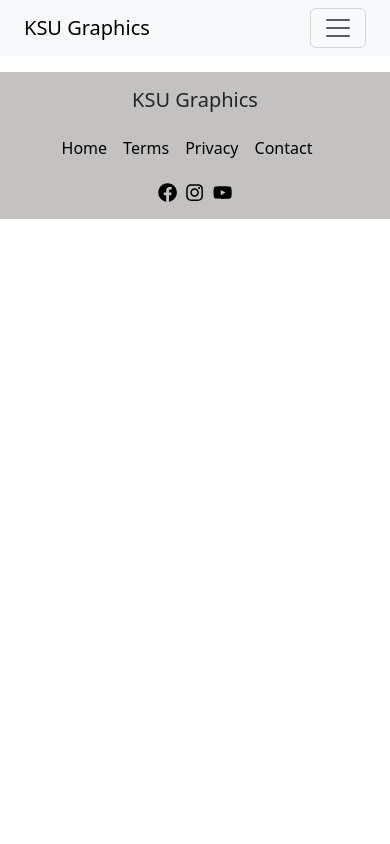
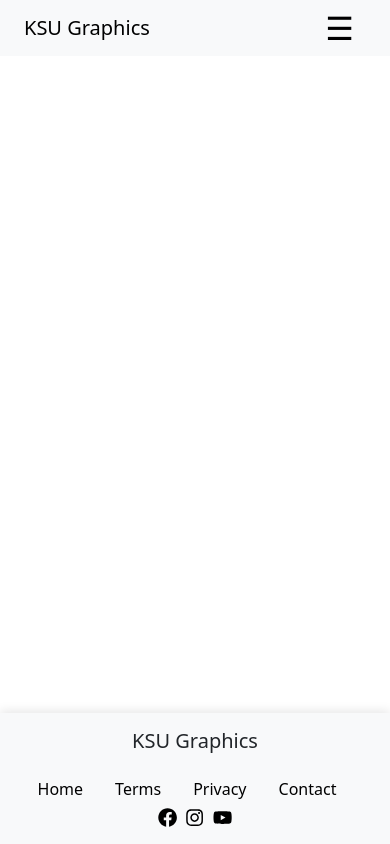
Before and after one commit to Nkugavarathan/KSU-Graphic-, a React (Vite) app: page /google.com in a window 390 px wide. Built offline with nearby package versions, Linux system fonts and the light colour scheme.

Commit message:
navbar updated responsvie

```diff
--- a/index.html
+++ b/index.html
@@ -15,6 +15,12 @@
   </head>
   <body>
     <div id="root"></div>
+    <!-- Bootstrap Bundle with Popper -->
+    <script
+      src="https://cdn.jsdelivr.net/npm/bootstrap@5.3.3/dist/js/bootstrap.bundle.min.js"
+      integrity="sha384-..."
+      crossorigin="anonymous"
+    ></script>
 
     <script type="module" src="/src/main.jsx"></script>
   </body>
--- /dev/null
+++ b/src/App.css
@@ -0,0 +1,17 @@
+/* Ensure the html and body take full height */
+body {
+  height: 100%;
+  margin: 0;
+}
+
+/* Make the App component fill the height and stack children vertically */
+.app-container {
+  display: flex;
+  flex-direction: column;
+  min-height: 100vh;
+}
+
+/* Make the main content area grow to push the footer to the bottom */
+.main-content {
+  flex: 1;
+}
--- a/src/App.jsx
+++ b/src/App.jsx
@@ -1,5 +1,6 @@
 import "bootstrap/dist/css/bootstrap.min.css"
 import React from "react"
+import "./App.css"
 import { Routes, Route } from "react-router-dom"
 import Navbar from "./components/Navbar"
 import Footer from "./components/Footer"
@@ -14,8 +15,9 @@ import WorkDetail from "./pages/Workdetail"
 function App() {
   return (
     <>
+      <div className="app-container">
         <Navbar />
-      <div className="mt-5 pt-4">
+        <div className="mt-5 pt-4 main-content">
           <Routes>
             <Route path="/" element={<Home />} />
             <Route path="/about" element={<About />} />
@@ -26,6 +28,7 @@ function App() {
           </Routes>
         </div>
         <Footer />
+      </div>
     </>
   )
 }
--- a/src/components/Footer.css
+++ b/src/components/Footer.css
@@ -1,10 +1,14 @@
 footer{
   background-color: #c4c1c1 ;
+
+
+    box-shadow: 0 -2px 10px rgba(0, 0, 0, 0.1); /* Optional: Adds a subtle shadow */
+
 }
 .footer-icon {
     color: #000; /* default icon color */
     transition: color 0.3s ease;
-    font-size: 20px;
+    font-size: 29px;
   }
 
   .footer-icon:hover {
--- a/src/components/Footer.jsx
+++ b/src/components/Footer.jsx
@@ -3,38 +3,18 @@ import { FaFacebook, FaInstagram, FaYoutube } from "react-icons/fa"
 import "./Footer.css"
 function Footer() {
   return (
-    <footer className="text-dark py-3 ">
+    <footer className="footer text-dark py-3 bg-light">
       <Container>
         <Row className="text-center text-md-start">
           <Col md={4} sm={12} className="mb-3 mb-md-0">
             <h5>KSU Graphics</h5>
           </Col>
 
-          <Col md={4} sm={12} className="mb-3 mb-md-0">
-            {/* <a
-              href="/"
-              className="text-dark me-3 text-decoration-none d-inline-block"
-            >
-              Home
-            </a>
-            <a
-              href="/"
-              className="text-dark me-3 text-decoration-none d-inline-block"
-            >
-              Terms
-            </a>
-            <a
-              href="/"
-              className="text-dark me-3 text-decoration-none d-inline-block"
-            >
-              Privacy
-            </a>
-            <a
-              href="/"
-              className="text-dark text-decoration-none d-inline-block"
-            >
-              Contact
-            </a> */}
+          <Col
+            md={4}
+            sm={12}
+            className="d-flex flex-wrap justify-content-center justify-content-md-start gap-3"
+          >
             <a href="/" className="footer-link footer-home">
               Home
             </a>
--- a/src/components/Navbar.css
+++ b/src/components/Navbar.css
@@ -37,3 +37,71 @@
 .navbar-scrolled ul {
   color: white;
 }
+
+
+
+
+/* Remove Bootstrap's default button box */
+.custom-toggler {
+  border: none;
+  background: none;
+  outline: none;
+  box-shadow: none;
+}
+
+/* Icons */
+.hamburger-icon {
+  font-size: 2rem;
+  color: #000;
+  cursor: pointer;
+}
+
+.close-icon {
+  font-size: 2.5rem;
+  color: #000;
+  cursor: pointer;
+}
+
+/* Animate nav items */
+.animate-item {
+  opacity: 0;
+  transform: translateY(10px);
+  animation: fadeInUp 0.3s ease forwards;
+}
+
+@keyframes fadeInUp {
+  to {
+    opacity: 1;
+    transform: translateY(0);
+  }
+}
+
+/* Mobile menu */
+.mobile-menu {
+  display: flex;
+  flex-direction: column;
+  align-items: center;
+  text-align: center;
+  gap: 1.2rem;
+  margin-top: 1.5rem;
+}
+
+/* On large screens, behave normally */
+@media (min-width: 992px) {
+  .mobile-menu {
+    flex-direction: row !important;
+    align-items: center !important;
+    justify-content: flex-end !important;
+    margin-top: 0 !important;
+    gap: 1.5rem;
+  }
+
+  .hamburger-icon,
+  .close-icon {
+    display: none;
+  }
+
+  .custom-toggler {
+    display: none;
+  }
+}
--- a/src/components/Navbar.jsx
+++ b/src/components/Navbar.jsx
@@ -4,50 +4,71 @@ import "./Navbar.css"
 
 function Navbar() {
   const [scrolled, setScrolled] = useState(false)
+  const [menuOpen, setMenuOpen] = useState(false)
 
   useEffect(() => {
     const handleScroll = () => {
-      const offset = window.scrollY
-      setScrolled(offset > 50)
+      setScrolled(window.scrollY > 50)
     }
-
     window.addEventListener("scroll", handleScroll)
     return () => window.removeEventListener("scroll", handleScroll)
   }, [])
+
   const navItems = [
     { label: "Home", path: "/", className: "nav-home" },
     { label: "About", path: "/about", className: "nav-about" },
     { label: "Services", path: "/services", className: "nav-services" },
     { label: "Contact", path: "/contact", className: "nav-contact" },
+    { label: "Login", path: "/google.com", className: "login" },
   ]
+
   return (
     <nav
-      className={`navbar navbar-expand-lg fixed-top px-4 mb-5 ${
+      className={`navbar navbar-expand-lg fixed-top px-4 ${
         scrolled ? "navbar-scrolled" : "bg-light"
       }`}
     >
       <a className="navbar-brand" href="/">
         KSU Graphics
       </a>
+
+      {/* Hamburger button only shows on small screens */}
       <button
-        className="navbar-toggler"
+        className="navbar-toggler custom-toggler d-lg-none"
         type="button"
-        data-bs-toggle="collapse"
-        data-bs-target="#navbarNav"
-        aria-controls="navbarNav"
-        aria-expanded="false"
+        onClick={() => setMenuOpen(!menuOpen)}
         aria-label="Toggle navigation"
       >
-        <span className="navbar-toggler-icon"></span>
+        {menuOpen ? (
+          <span className="close-icon">&times;</span>
+        ) : (
+          <span className="hamburger-icon">&#9776;</span>
+        )}
       </button>
+
+      {/* Collapse for mobile */}
       <div
-        className="collapse navbar-collapse justify-content-end"
+        className={`collapse navbar-collapse justify-content-end ${
+          menuOpen ? "show" : ""
+        }`}
         id="navbarNav"
       >
-        <ul className="navbar-nav">
-          {navItems.map(({ label, path, className }) => (
-            <li className="nav-item" key={label}>
-              <NavLink to={path} className={`nav-link ${className}`}>
+        <ul
+          className={`navbar-nav ${
+            menuOpen ? "mobile-menu" : "d-flex flex-row gap-3"
+          }`}
+        >
+          {navItems.map(({ label, path, className }, index) => (
+            <li
+              className={`nav-item animate-item`}
+              style={menuOpen ? { animationDelay: `${index * 0.1}s` } : {}}
+              key={label}
+            >
+              <NavLink
+                to={path}
+                className={`nav-link ${className}`}
+                onClick={() => setMenuOpen(false)}
+              >
                 {label}
               </NavLink>
             </li>
--- a/src/components/Works.jsx
+++ b/src/components/Works.jsx
@@ -60,6 +60,7 @@ export default function Works() {
 
   return (
     <Row className="p-4">
+      <h2>Our Works</h2>
       {works.map((work) => (
         <Col md={4} className="mb-4" key={work.id}>
           <Card
```
Lines whose indentation alone changed are shown as unchanged.
